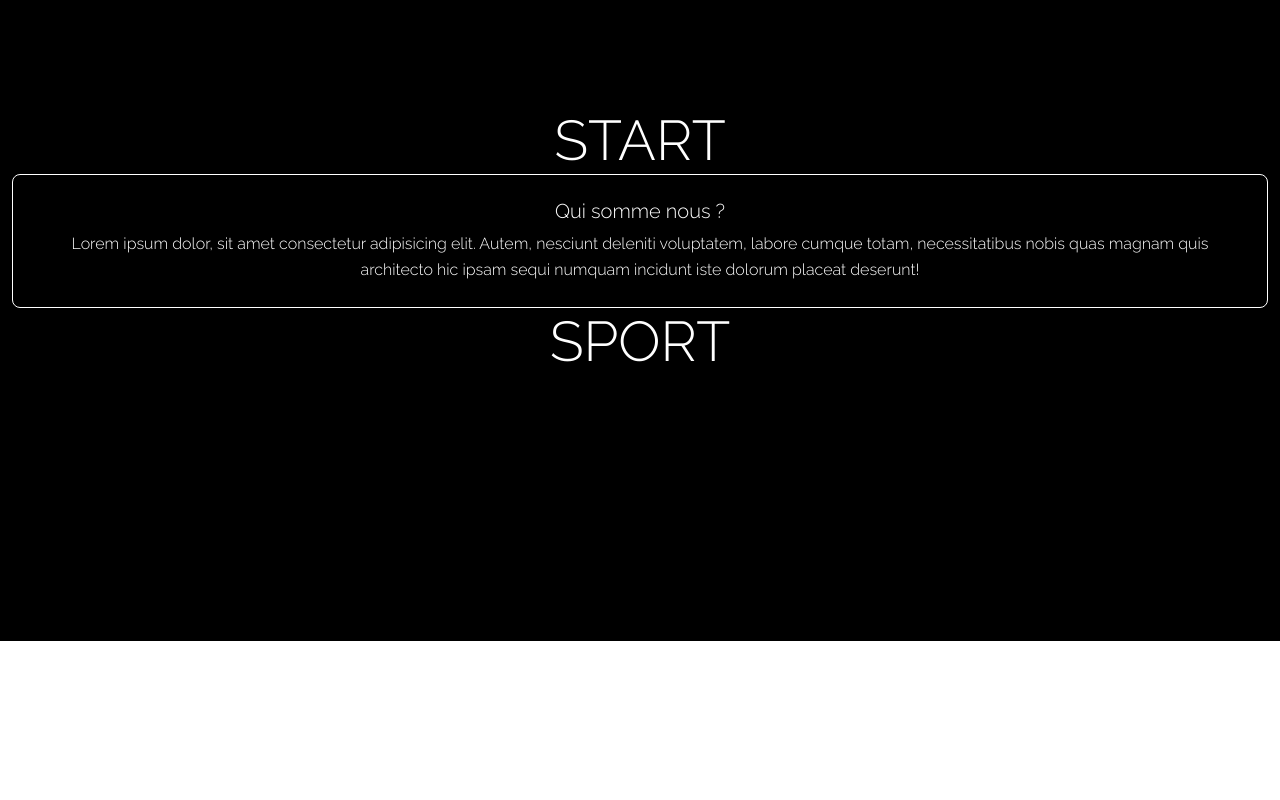
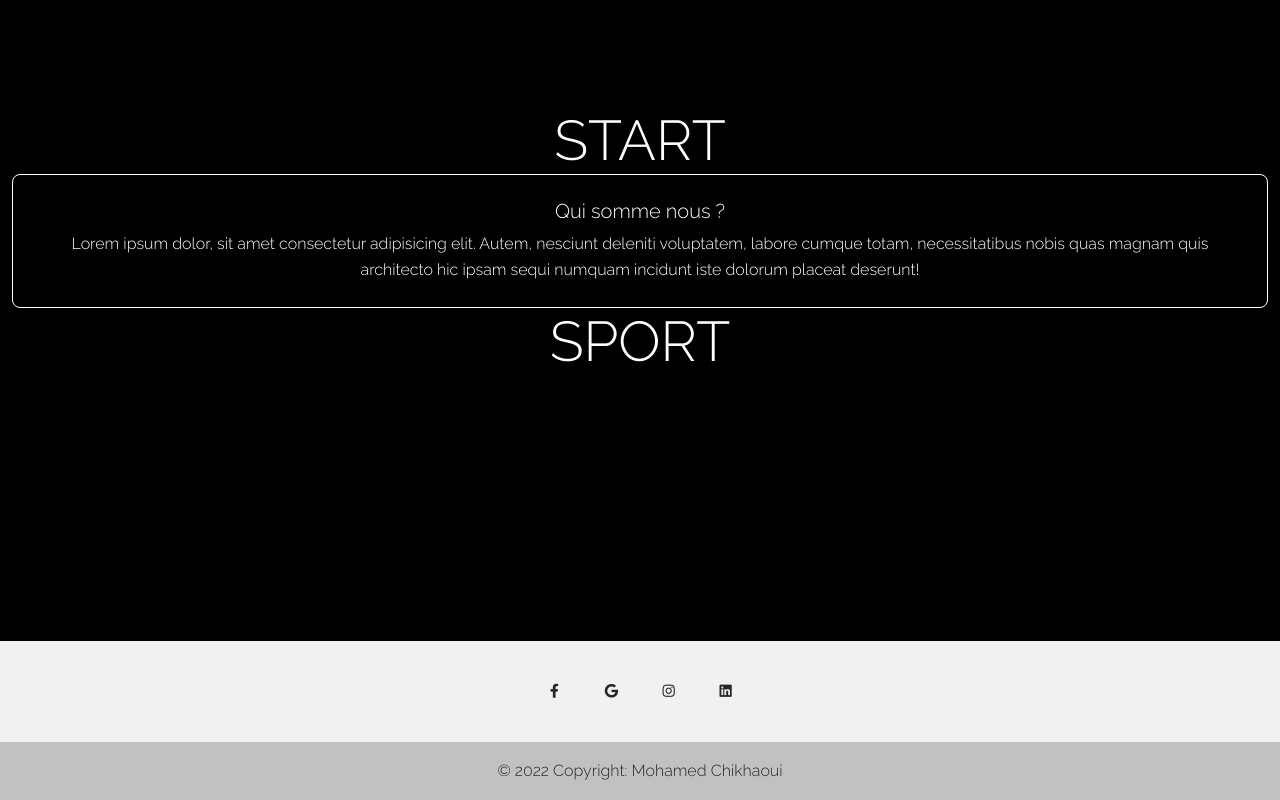
Before and after one commit to rayantProject/SAS, a website: page index.html in a window 1280 px wide. Shown: the part 959-1759 px from the top of the page. Before the commit the page ends 1600 px from the top, so only its background shows below. Drawn offline with nearby package versions, Linux system fonts and the light colour scheme.

Commit message:
ajout footer

```diff
--- a/index.html
+++ b/index.html
@@ -71,7 +71,7 @@
           style="height: 100vh; background-image: url('https://mdbcdn.b-cdn.net/img/new/slides/041.webp');"
           >
           <div class="mask" style=" background-color: rgba(0, 0, 0, 0.7);">
-            <div class="d-flex justify-content-center align-items-center" style=" height: 90vh;">
+            <div class="d-flex justify-content-center align-items-center" style=" height: 100vh;">
               <div class="text-white">
                 <div class="wrapper">
 
@@ -90,7 +90,7 @@
 
               </div>
             </div>
-            <div class="d-flex justify-content-center align-items-center " style="height: 10vh;">
+            <div class="d-flex justify-content-center align-items-start " style="height: 10vh;">
               <button type="button" class="btn btn-outline-white btn-lg btn-rounded" data-mdb-ripple-color="dark">
                 <i class="bi bi-arrow-down"></i>
               </button>
@@ -124,18 +124,48 @@
             </span>
           </div>
 
+        </div>
+
+        <div class="">
 
 
 
         </div>
 
-
-
     </main>
 
-    <footer>
+    <footer class="text-center text-white" style="background-color: #f1f1f1;">
+      <!-- Grid container -->
+      <div class="container pt-4">
+          <!-- Section: Social media -->
+          <section class="mb-4">
+              <!-- Facebook -->
+              <a class="btn btn-link btn-floating btn-lg text-dark m-1" href="#!" role="button" data-mdb-ripple-color="dark"><i class="fab fa-facebook-f"></i
+          ></a>
 
-    </footer>
+              <!-- Google -->
+              <a class="btn btn-link btn-floating btn-lg text-dark m-1" href="#!" role="button" data-mdb-ripple-color="dark"><i class="fab fa-google"></i
+          ></a>
+
+              <!-- Instagram -->
+              <a class="btn btn-link btn-floating btn-lg text-dark m-1" href="#!" role="button" data-mdb-ripple-color="dark"><i class="fab fa-instagram"></i
+          ></a>
+
+              <!-- Linkedin -->
+              <a class="btn btn-link btn-floating btn-lg text-dark m-1" href="#!" role="button" data-mdb-ripple-color="dark"><i class="fab fa-linkedin"></i
+          ></a>
+          </section>
+          <!-- Section: Social media -->
+      </div>
+      <!-- Grid container -->
+
+      <!-- Copyright -->
+      <div class="text-center text-dark p-3" style="background-color: rgba(0, 0, 0, 0.2);">
+          © 2022 Copyright:
+          <a class="text-dark" href="https://mdbootstrap.com/"> Mohamed Chikhaoui</a>
+      </div>
+      <!-- Copyright -->
+  </footer>
 
 </body>
 
```
